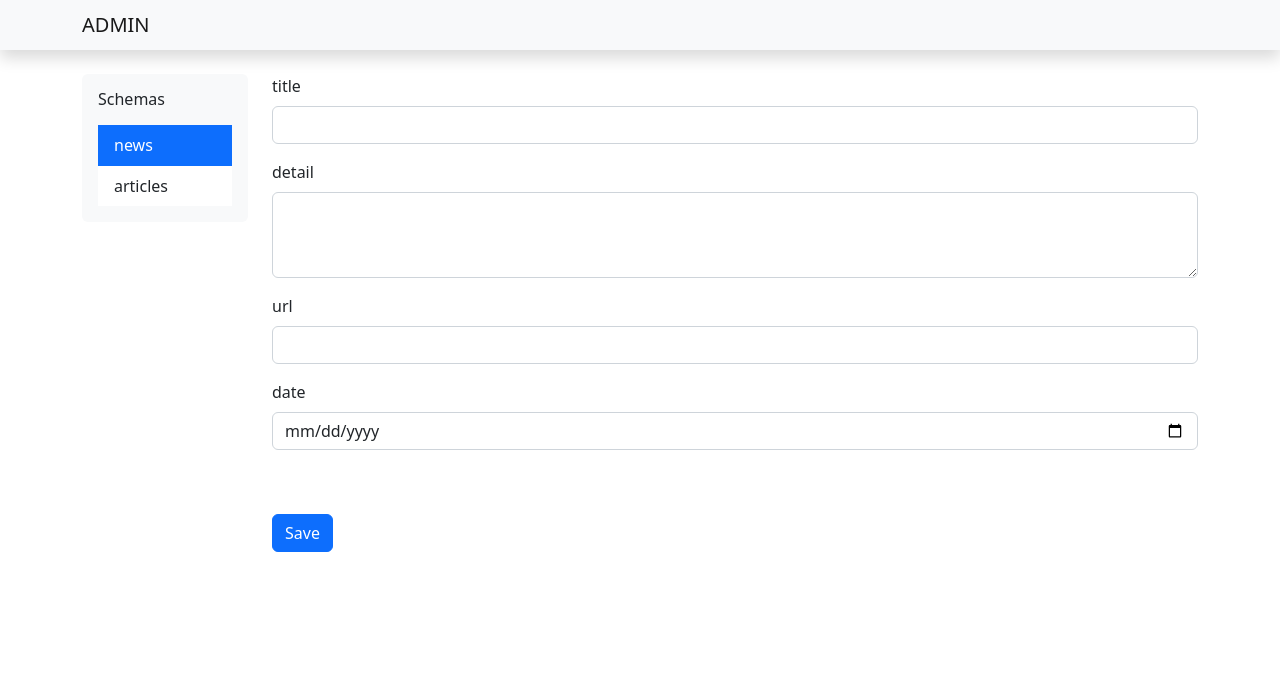
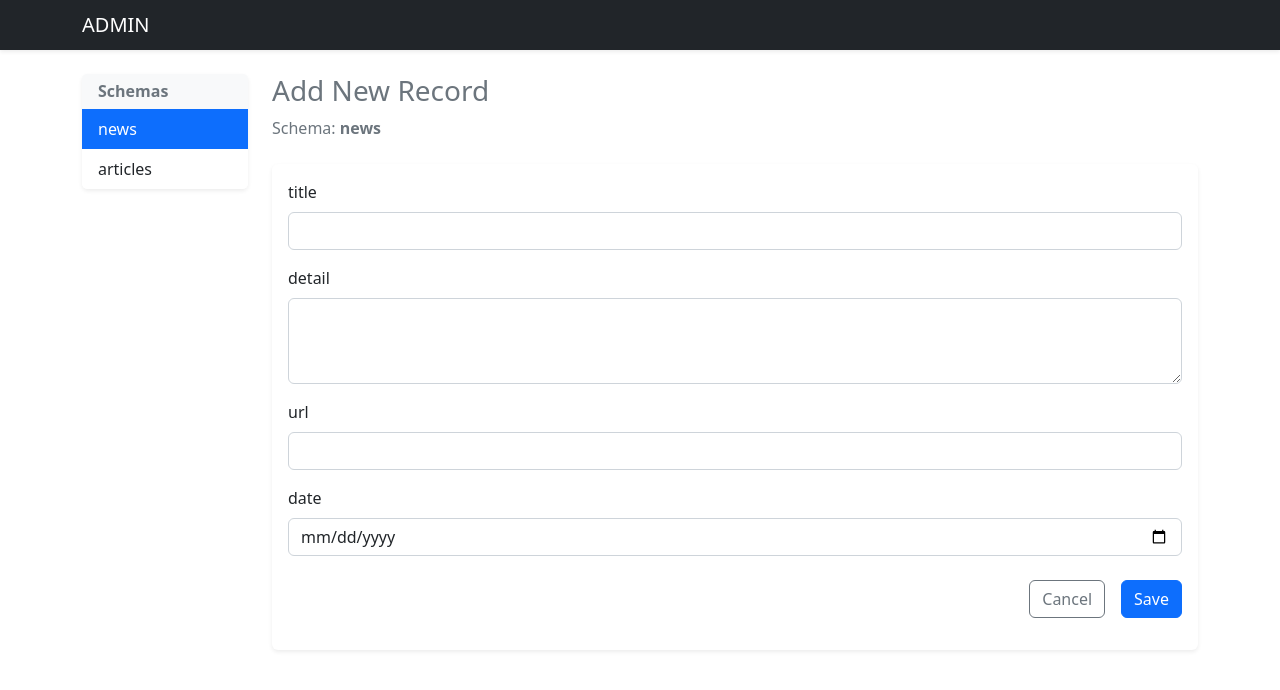
Before and after one commit to demouth/super-tiny-cms, a PHP site: page /record.php?schema=news in a window 1280 px wide. Shown: the top 690 px of the page. Run offline with PHP 8.4, Linux system fonts and the light colour scheme.

Commit message:
feat: refine UI design with modern styling

```diff
--- a/src/record.php
+++ b/src/record.php
@@ -70,9 +70,9 @@ if (filter_input(INPUT_POST, 'stcms--action', FILTER_DEFAULT, ['options' => ['de
 </head>
 <body>
 
-<header class="navbar bg-light sticky-top shadow">
+<header class="navbar bg-dark text-white sticky-top shadow-sm">
     <div class="container-xl">
-        <a href="./" class="navbar-brand mb-0 h1"><?php echo _h(_t('admin')) ?></a>
+        <a href="./" class="navbar-brand mb-0 h1 text-white"><?php echo _h(_t('admin')) ?></a>
     </div>
 </header>
 
@@ -81,12 +81,14 @@ if (filter_input(INPUT_POST, 'stcms--action', FILTER_DEFAULT, ['options' => ['de
     <div class="row">
         <!-- Sidebar -->
         <div class="col-md-3 col-lg-2 d-md-block d-none">
-            <div class="bg-light p-3 rounded mb-4">
-                <h6 class="mb-3"><?php echo _h(_t('schemas')) ?></h6>
+            <div class="card border-0 shadow-sm mb-4">
+                <div class="card-header bg-light border-0">
+                    <h6 class="mb-0 fw-semibold text-secondary"><?php echo _h(_t('schemas')) ?></h6>
+                </div>
                 <div class="list-group list-group-flush">
                     <?php foreach($schemas->getAll() as $s) { ?>
                         <a href="./records.php?schema=<?php echo _h($s->name()) ?>"
-                           class="list-group-item list-group-item-action <?php echo $s->name() === $schema ? 'active' : '' ?>">
+                           class="list-group-item list-group-item-action border-0 <?php echo $s->name() === $schema ? 'active' : '' ?>">
                             <?php echo _h($s->name()) ?>
                         </a>
                     <?php } ?>
@@ -111,13 +113,21 @@ if (filter_input(INPUT_POST, 'stcms--action', FILTER_DEFAULT, ['options' => ['de
 
         <!-- Main Content -->
         <div class="col-md-9 col-lg-10">
+            <div class="mb-4">
+                <h3 class="text-secondary"><?php echo $id === -1 ? _h(_t('add_new_record')) : _h(_t('edit')) . ' Record' ?></h3>
+                <p class="text-muted mb-0">Schema: <strong><?php echo _h($schema) ?></strong></p>
+            </div>
+
             <?php if ($error) { ?>
-                <div class="alert alert-danger" role="alert">
+                <div class="alert alert-danger border-0 shadow-sm" role="alert">
+                    <i class="bi bi-exclamation-triangle-fill me-2"></i>
                     <?php echo _h(_t('error')) ?>: <?php echo _h($error) ?>
                 </div>
             <?php } ?>
 
-            <form action="" method="post">
+            <div class="card border-0 shadow-sm">
+                <div class="card-body">
+                    <form action="" method="post">
 
 <?php
     foreach($schemas->get($schema)->getAll() as $name => $type) {
@@ -162,9 +172,14 @@ if (filter_input(INPUT_POST, 'stcms--action', FILTER_DEFAULT, ['options' => ['de
     }
 ?>
 
-                <button type="submit" name="stcms--action" value="save" class="btn btn-primary my-5"><?php echo _h(_t('save')) ?></button>
+                        <div class="d-grid gap-2 d-md-flex justify-content-md-end mt-4">
+                            <a href="./records.php?schema=<?php echo _h($schema) ?>" class="btn btn-outline-secondary me-md-2">Cancel</a>
+                            <button type="submit" name="stcms--action" value="save" class="btn btn-primary"><?php echo _h(_t('save')) ?></button>
+                        </div>
 
-            </form>
+                    </form>
+                </div>
+            </div>
         </div>
     </div>
 </div>
```
Also changed, not shown: src/index.php (+17 -12 lines), src/records.php (+17 -9 lines).
